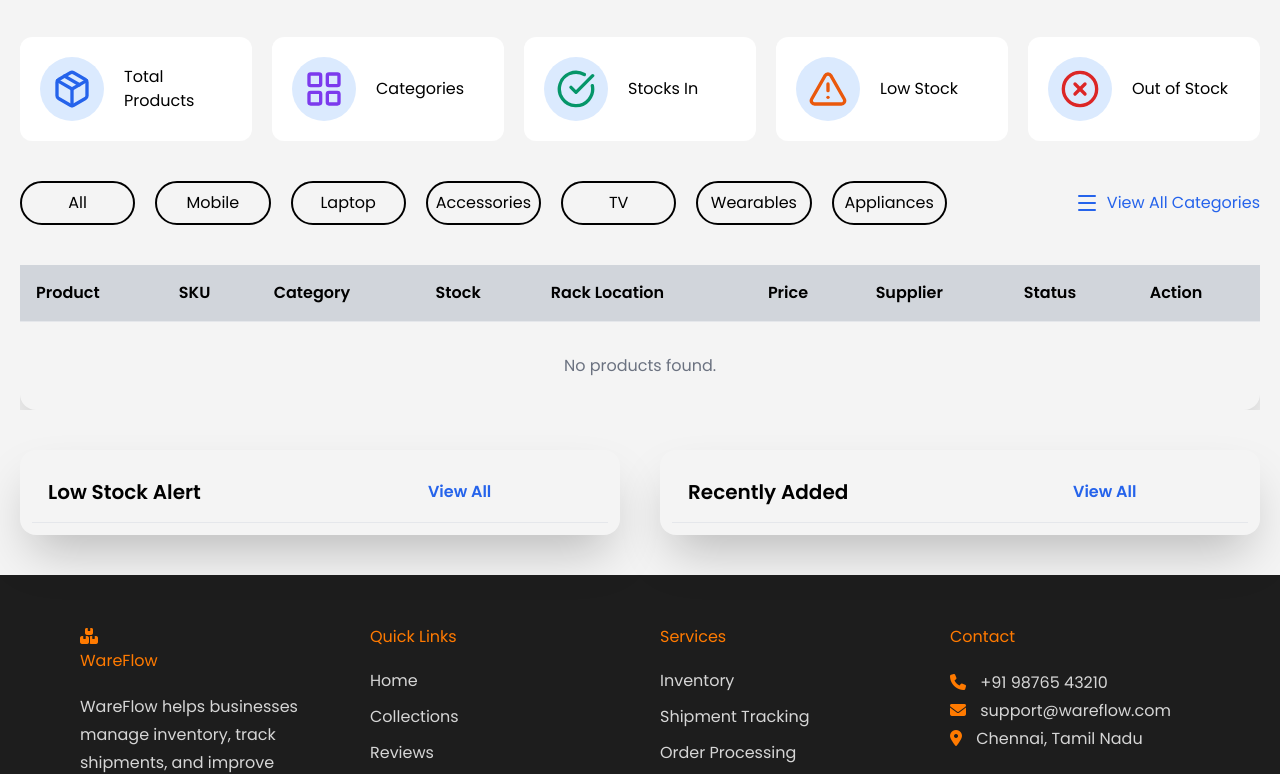
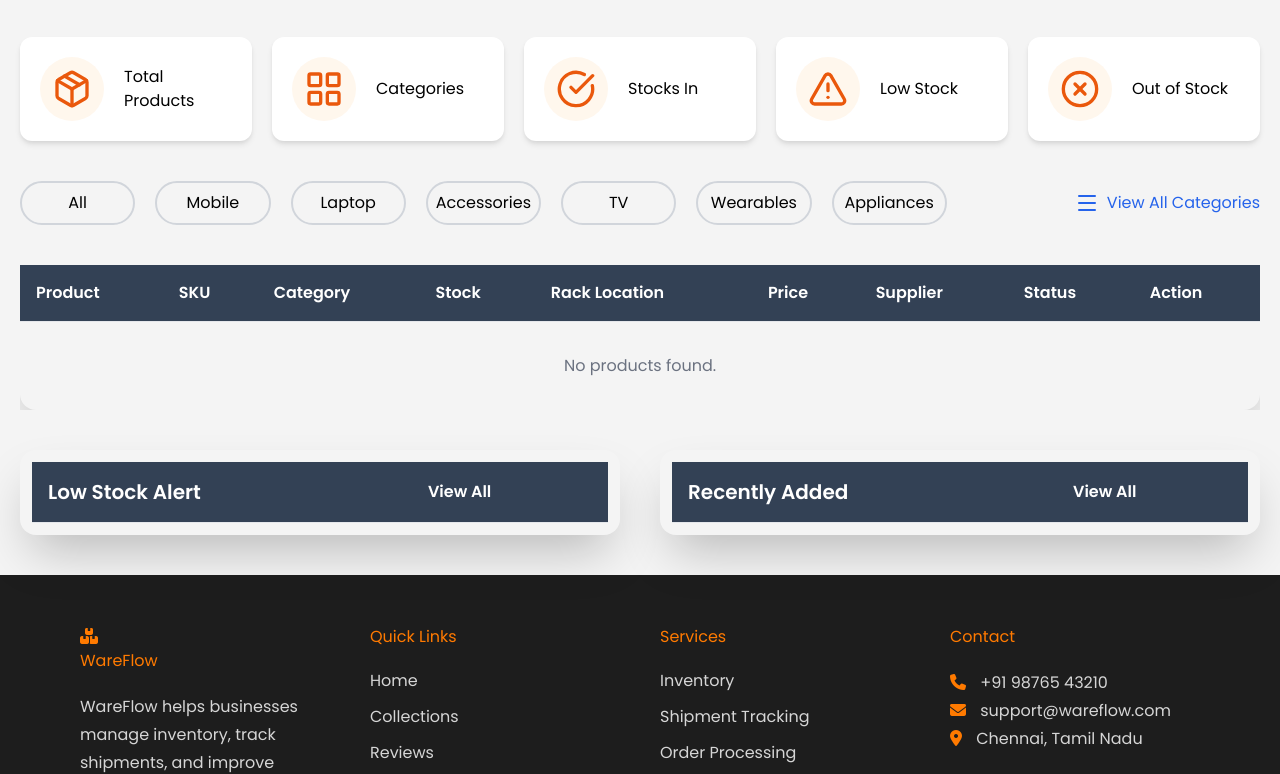
Before and after one commit to kaviarasu1611/WareFlow, a website: page collection.html in a window 1280 px wide. Shown: the part 179-953 px from the top of the page. Drawn offline with nearby package versions, Linux system fonts and the light colour scheme.

Commit message:
Improve collection page UI and color theme

```diff
--- a/collection.html
+++ b/collection.html
@@ -53,7 +53,8 @@
             <p>Manage all wareflow products and inventory</p>
         </div>
         <div class="flex flex-col md:flex-row items-center cursor-pointer gap-5">
-            <div class="flex items-center gap-5 border-2 border-black w-full md:w-96 p-2 rounded-full focus:outline-none">
+            <div
+                class="flex items-center gap-5 border-2 border-black w-full md:w-96 p-2 rounded-full focus:outline-none">
                 <i class="fa-solid fa-magnifying-glass" style="color: rgb(0, 0, 0);"></i>
                 <input type="text" name="search" id="search" placeholder="Search"
                     class="focus:outline-none bg-transparent">
@@ -67,7 +68,8 @@
                         <option value="3">Out of Stocks</option>
                     </select>
                 </div>
-                <button class="border-2 text-white p-2 rounded-xl bg-orange-500 border-orange-500  hover:bg-orange-600"
+                <button
+                    class="border-2 text-white p-2 rounded-xl bg-orange-500 hover:bg-orange-600 shadow-md hover:shadow-lg transition-all duration-300"
                     id="addBtn">Add
                     Product</button>
             </div>
@@ -127,9 +129,9 @@
     <!-- data -->
     <section class="grid grid-cols-1 md:grid-cols-3 lg:grid-cols-5 mx-5 my-10 gap-5">
         <div
-            class="flex items-center gap-5 bg-white border-black p-5 w-full rounded-xl cursor-default hover:scale-105 transform transition duration-500">
-            <div class="bg-blue-100 p-3 rounded-full">
-                <i data-lucide="package" class="w-10 h-10 text-blue-600"></i>
+            class="flex items-center gap-5 bg-white p-5 w-full rounded-xl shadow-md hover:shadow-lg cursor-default hover:scale-105 transform transition duration-500">
+            <div class="bg-orange-50 p-3 rounded-full">
+                <i data-lucide="package" class="w-10 h-10 text-orange-600"></i>
             </div>
             <div>
                 <p>Total Products</p>
@@ -137,10 +139,9 @@
                 <!-- <p><span class="text-green-600">+120</span> in this month</p> -->
             </div>
         </div>
-        <div
-            class="flex items-center gap-5 bg-white border-black p-5 w-full rounded-xl cursor-default hover:scale-105 transform transition duration-500">
-            <div class="bg-blue-100 p-3 rounded-full">
-                <i data-lucide="layout-grid" class="w-10 h-10 text-purple-600"></i>
+        <div class="flex items-center gap-5 bg-white p-5 w-full rounded-xl shadow-md hover:shadow-lg cursor-default hover:scale-105 transform transition duration-500">
+            <div class="bg-orange-50 p-3 rounded-full">
+                <i data-lucide="layout-grid" class="w-10 h-10 text-orange-600"></i>
             </div>
             <div>
                 <p>Categories</p>
@@ -148,10 +149,9 @@
                 <!-- <p>All products type</p> -->
             </div>
         </div>
-        <div
-            class="flex items-center gap-5 bg-white border-black p-5 w-full rounded-xl cursor-default hover:scale-105 transform transition duration-500">
-            <div class="bg-blue-100 p-3 rounded-full">
-                <i data-lucide="circle-check-big" class="w-10 h-10 text-green-600"></i>
+        <div class="flex items-center gap-5 bg-white p-5 w-full rounded-xl shadow-md hover:shadow-lg cursor-default hover:scale-105 transform transition duration-500">
+            <div class="bg-orange-50 p-3 rounded-full">
+                <i data-lucide="circle-check-big" class="w-10 h-10 text-orange-600"></i>
             </div>
             <div>
                 <p>Stocks In</p>
@@ -159,9 +159,8 @@
                 <!-- <p><span class="text-green-600">92%</span> of total</p> -->
             </div>
         </div>
-        <div
-            class="flex items-center gap-5 bg-white border-black p-5 w-full rounded-xl cursor-default hover:scale-105 transform transition duration-500">
-            <div class="bg-blue-100 p-3 rounded-full">
+        <div class="flex items-center gap-5 bg-white p-5 w-full rounded-xl shadow-md hover:shadow-lg cursor-default hover:scale-105 transform transition duration-500">
+            <div class="bg-orange-50 p-3 rounded-full">
                 <i data-lucide="triangle-alert" class="w-10 h-10 text-orange-600"></i>
             </div>
             <div>
@@ -170,10 +169,9 @@
                 <!-- <p><span class="text-orange-400">4.16%</span> of total</p> -->
             </div>
         </div>
-        <div
-            class="flex items-center gap-5 bg-white border-black p-5 w-full rounded-xl cursor-default hover:scale-105 transform transition duration-500">
-            <div class="bg-blue-100 p-3 rounded-full">
-                <i data-lucide="circle-x" class="w-10 h-10 text-red-600"></i>
+        <div class="flex items-center gap-5 bg-white p-5 w-full rounded-xl shadow-md hover:shadow-lg cursor-default hover:scale-105 transform transition duration-500">
+            <div class="bg-orange-50 p-3 rounded-full">
+                <i data-lucide="circle-x" class="w-10 h-10 text-orange-600"></i>
             </div>
             <div>
                 <p>Out of Stock</p>
@@ -187,26 +185,19 @@
     <section>
         <div class="flex justify-between items-center mx-5 my-10 cursor-pointer">
             <div class="category grid grid-cols-3 md:grid-cols-5 lg:grid-cols-7 gap-5">
-                <p
-                    class="border-black border-2 p-2 rounded-full text-center w-full hover:text-white hover:bg-orange-500 hover:border-orange-500">
+                <p class="border-gray-300 border-2 p-2 rounded-full text-center w-full hover:text-white hover:bg-orange-500 hover:border-orange-500">
                     All</p>
-                <p
-                    class="border-black border-2 p-2 rounded-full text-center w-full hover:bg-orange-500 hover:border-orange-500 hover:text-white ">
+                <p class="border-gray-300 border-2 p-2 rounded-full text-center w-full hover:text-white hover:bg-orange-500 hover:border-orange-500">
                     Mobile</p>
-                <p
-                    class="border-black border-2 p-2 rounded-full text-center w-full hover:text-white hover:bg-orange-500 hover:border-orange-500">
+                <p class="border-gray-300 border-2 p-2 rounded-full text-center w-full hover:text-white hover:bg-orange-500 hover:border-orange-500">
                     Laptop</p>
-                <p
-                    class="border-black border-2 p-2 rounded-full text-center w-full hover:text-white hover:bg-orange-500 hover:border-orange-500">
+                <p class="border-gray-300 border-2 p-2 rounded-full text-center w-full hover:text-white hover:bg-orange-500 hover:border-orange-500">
                     Accessories</p>
-                <p
-                    class="border-black border-2 p-2 rounded-full text-center w-full hover:bg-orange-500 hover:border-orange-500 hover:text-white">
+                <p class="border-gray-300 border-2 p-2 rounded-full text-center w-full hover:text-white hover:bg-orange-500 hover:border-orange-500">
                     TV</p>
-                <p
-                    class="border-black border-2 p-2 rounded-full text-center w-full hover:text-white hover:bg-orange-500 hover:border-orange-500">
+                <p class="border-gray-300 border-2 p-2 rounded-full text-center w-full hover:text-white hover:bg-orange-500 hover:border-orange-500">
                     Wearables</p>
-                <p
-                    class="border-black border-2 p-2 rounded-full text-center w-full hover:bg-orange-500 hover:border-orange-500 hover:text-white">
+                <p class="border-gray-300 border-2 p-2 rounded-full text-center w-full hover:text-white hover:bg-orange-500 hover:border-orange-500">
                     Appliances</p>
             </div>
             <div class="hidden lg:flex items-center gap-2 text-blue-600">
@@ -220,7 +211,7 @@
     <section class="mx-5 my-10 overflow-x-auto">
         <table class=" w-full text-left border-collapse rounded-2xl shadow-2xl">
             <thead>
-                <tr class="border-b bg-gray-300">
+                <tr class="border-b text-white bg-[#334155]">
                     <th class="p-4">Product</th>
                     <th class="p-4">SKU</th>
                     <th class="p-4">Category</th>
@@ -241,9 +232,9 @@
         <div class="p-3 shadow-2xl rounded-2xl">
             <table class="w-full text-left border-collapse">
                 <thead>
-                    <tr class="border-b">
+                    <tr class="border-b bg-[#334155] text-white">
                         <th class="text-xl font-bold p-4">Low Stock Alert</th>
-                        <th class="text-blue-600 p-4">View All</th>
+                        <th class="p-4">View All</th>
                     </tr>
                 <tbody id="table_Low">
                 </tbody>
@@ -255,9 +246,9 @@
         <div class="p-3 shadow-2xl rounded-2xl">
             <table class="w-full text-left border-collapse">
                 <thead>
-                    <tr class="border-b">
+                    <tr class="border-b bg-[#334155] text-white">
                         <th class="text-xl font-bold p-4">Recently Added</th>
-                        <th class="text-blue-600 p-4">View All</th>
+                        <th class="p-4">View All</th>
                     </tr>
                 <tbody id="table_recent">
                 </tbody>
```
Also changed, not shown: output.css.
